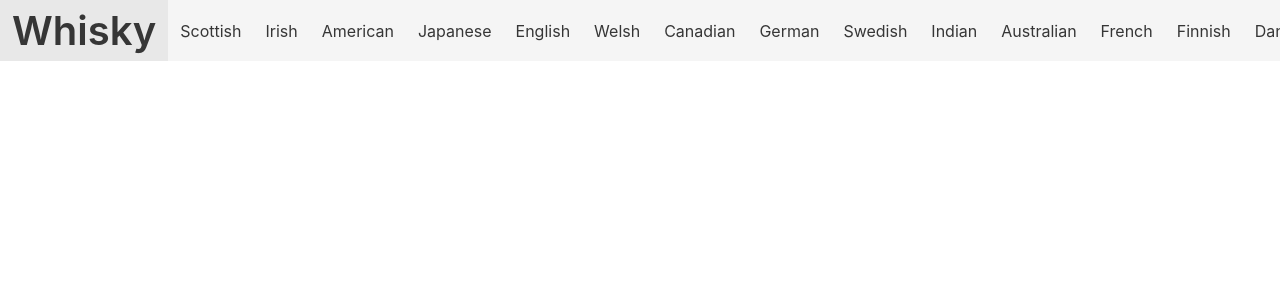
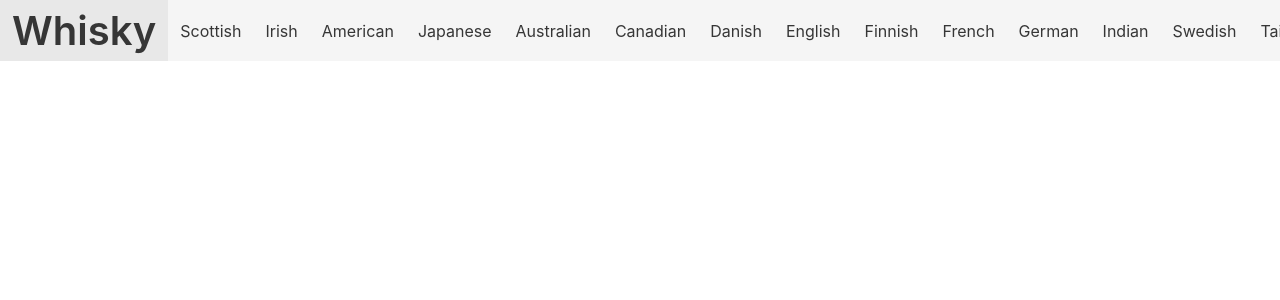
Before and after one commit to grega/whisky, a Jekyll site: the page built from index.html, in a window 1280 px wide. Shown: the top 300 px of the page. Built offline with Jekyll 4.4.1, drawn with Linux system fonts in a browser that asks for light colours; nearby versions of some CDN libraries.

Commit message:
Add Taiwanese

```diff
--- /dev/null
+++ b/_data/taiwanese/tried.yml
@@ -0,0 +1,2 @@
+- name: Kavalan Single Malt
+  rating: 3
--- a/_layouts/default.html
+++ b/_layouts/default.html
@@ -25,16 +25,17 @@
         <a class="navbar-item {% if page.title == 'Irish' %}is-active{% endif %}" href="/irish">Irish</a>
         <a class="navbar-item {% if page.title == 'American' %}is-active{% endif %}" href="/american">American</a>
         <a class="navbar-item {% if page.title == 'Japanese' %}is-active{% endif %}" href="/japanese">Japanese</a>
+        <a class="navbar-item {% if page.title == 'Australian' %}is-active{% endif %}" href="/australian">Australian</a>
+        <a class="navbar-item {% if page.title == 'Canadian' %}is-active{% endif %}" href="/canadian">Canadian</a>
+        <a class="navbar-item {% if page.title == 'Danish' %}is-active{% endif %}" href="/danish">Danish</a>
         <a class="navbar-item {% if page.title == 'English' %}is-active{% endif %}" href="/english">English</a>
+        <a class="navbar-item {% if page.title == 'Finnish' %}is-active{% endif %}" href="/finnish">Finnish</a>
+        <a class="navbar-item {% if page.title == 'French' %}is-active{% endif %}" href="/french">French</a>
+        <a class="navbar-item {% if page.title == 'German' %}is-active{% endif %}" href="/german">German</a>
+        <a class="navbar-item {% if page.title == 'Indian' %}is-active{% endif %}" href="/indian">Indian</a>
+        <a class="navbar-item {% if page.title == 'Swedish' %}is-active{% endif %}" href="/swedish">Swedish</a>
+        <a class="navbar-item {% if page.title == 'Taiwanese' %}is-active{% endif %}" href="/taiwanese">Taiwanese</a>
         <a class="navbar-item {% if page.title == 'Welsh' %}is-active{% endif %}" href="/welsh">Welsh</a>
-        <a class="navbar-item {% if page.title == 'Canadian' %}is-active{% endif %}" href="/canadian">Canadian</a>
-        <a class="navbar-item {% if page.title == 'German' %}is-active{% endif %}" href="/german">German</a>
-        <a class="navbar-item {% if page.title == 'Swedish' %}is-active{% endif %}" href="/swedish">Swedish</a>
-        <a class="navbar-item {% if page.title == 'Indian' %}is-active{% endif %}" href="/indian">Indian</a>
-        <a class="navbar-item {% if page.title == 'Australian' %}is-active{% endif %}" href="/australian">Australian</a>
-        <a class="navbar-item {% if page.title == 'French' %}is-active{% endif %}" href="/french">French</a>
-        <a class="navbar-item {% if page.title == 'Finnish' %}is-active{% endif %}" href="/finnish">Finnish</a>
-        <a class="navbar-item {% if page.title == 'Danish' %}is-active{% endif %}" href="/danish">Danish</a>
       </div>
       <div class="navbar-end"></div>
     </div>
```
Also changed, not shown: taiwanese.html (added, +22 -0 lines), _data/taiwanese/to_try.yml (added).
